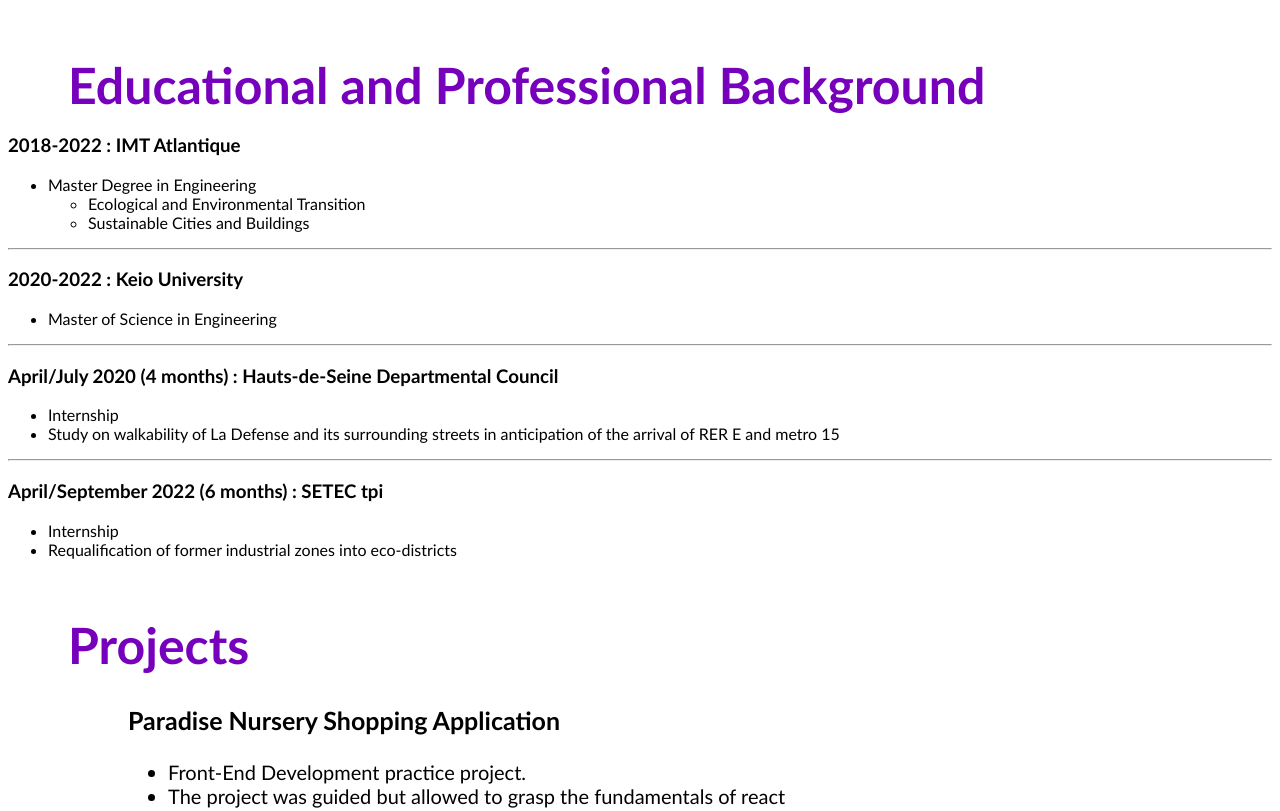
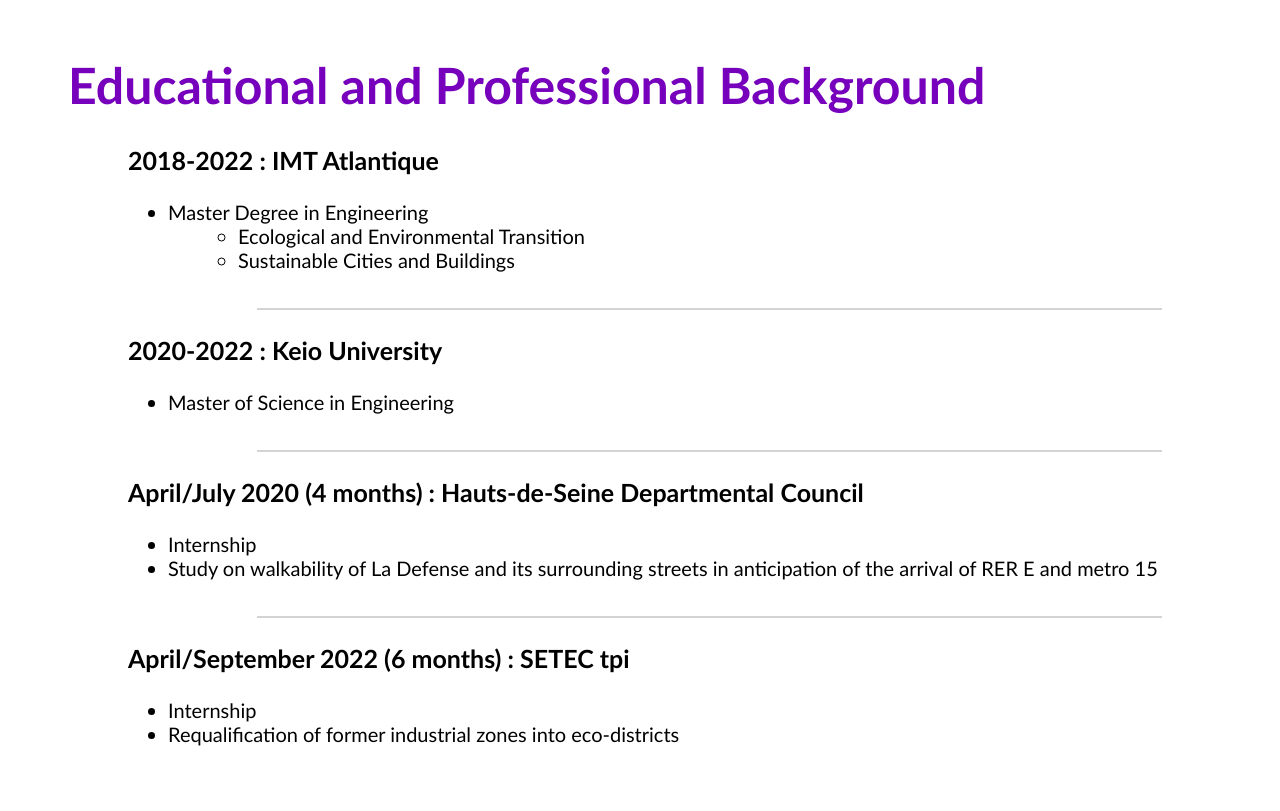
Before and after one commit to chico530/portfolio, a plain HTML site: page index.html in a window 1280 px wide. Shown: the part 1540-2351 px from the top of the page. Drawn offline with Linux system fonts and the light colour scheme.

Commit message:
Update style.css

```diff
--- a/style.css
+++ b/style.css
@@ -155,6 +155,34 @@ h2 {
   display: flex;
   align-items: center;
   justify-content: center;
+}
+
+/* Background */
+
+.background-container {
+  margin-top: 30px;
+  margin-left: 60px;
+}
+
+.background-container hr {
+  border: 1px solid lightgray;
+  width: 75%;
+  margin-left: 5cm;
+}
+
+.background-card {
+  margin: 0 15px 15px 30px;
+  padding-bottom: 5px;
+}
+
+.background-card h3 {
+  font-size: 25px;
+  margin-left: 30px;
+}
+
+.background-card li {
+  font-size: 20px;
+  margin-left: 30px;
 }
 
 /* Projects */
```
